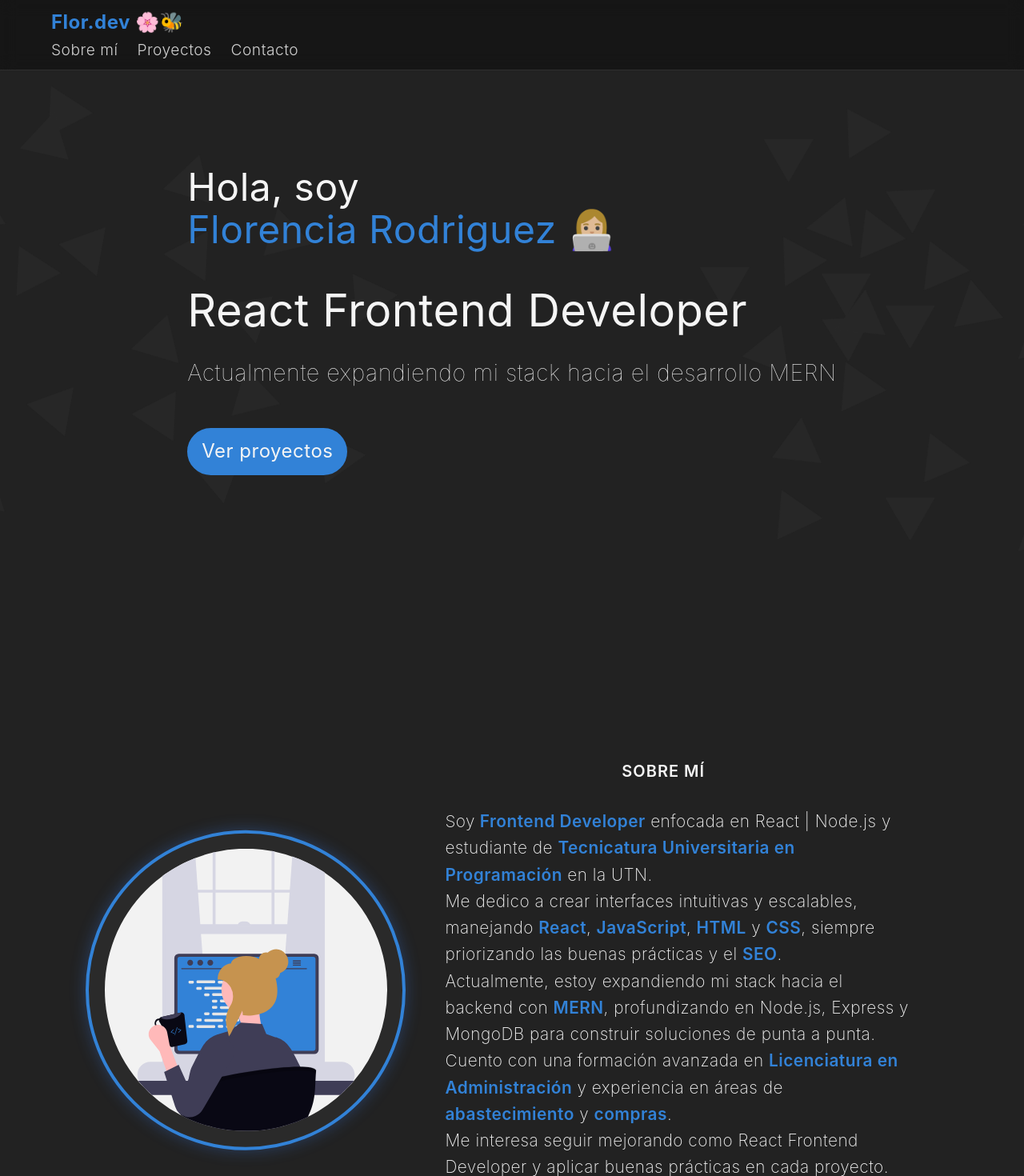
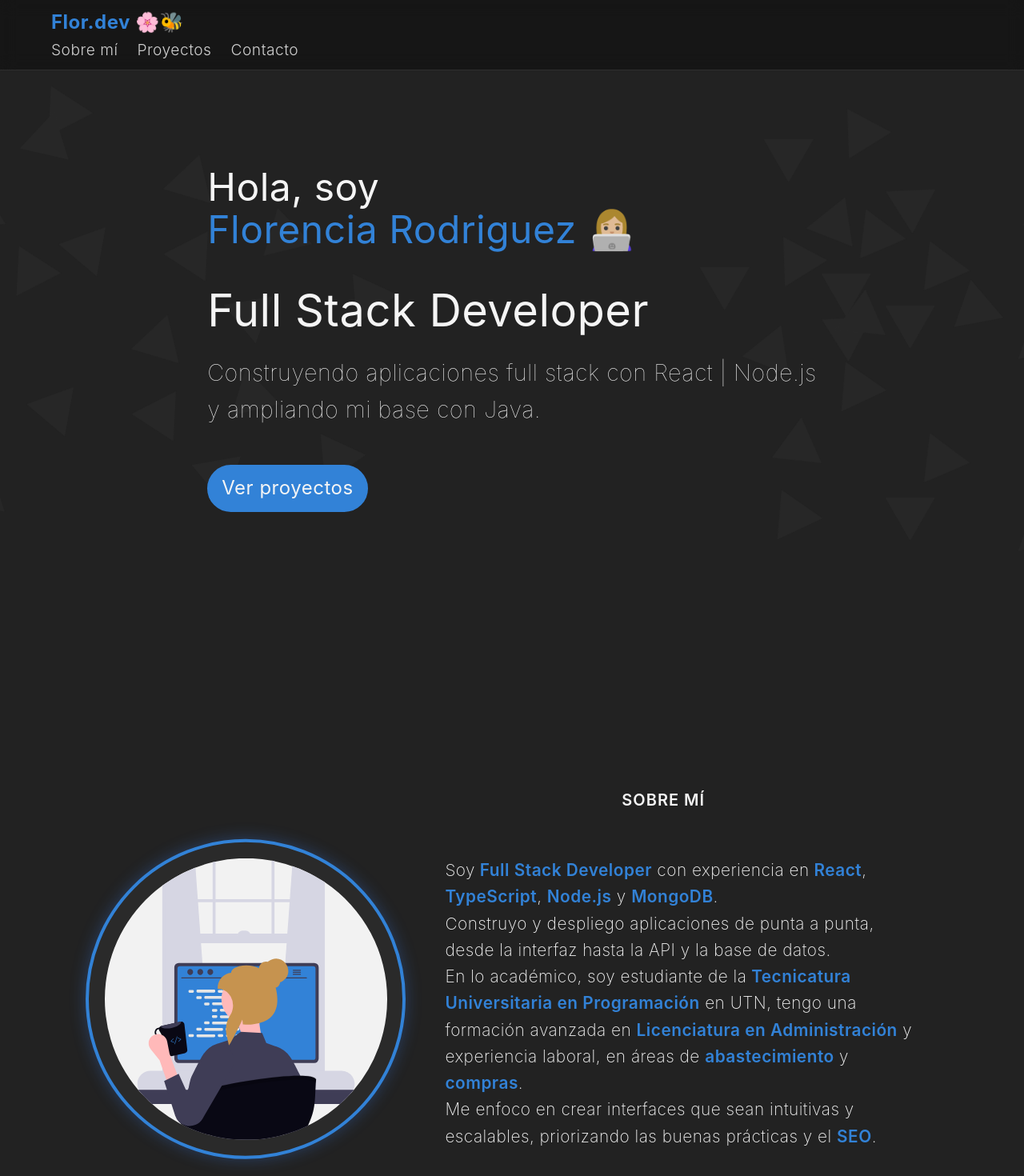
Before and after one commit to FlorR566/webPage, a React (Vite) app: page / in a window 1280 px wide. Shown: the top 1470 px of the page at 80% size. Built offline with nearby package versions, Linux system fonts and the light colour scheme.

Commit message:
refactor: actualizar perfil profesional y stack en Hero y About

```diff
--- a/index.html
+++ b/index.html
@@ -1,4 +1,4 @@
-<!DOCTYPE html>
+<!doctype html>
 <html lang="en">
   <head>
     <meta charset="UTF-8" />
@@ -11,7 +11,7 @@
       name="description"
       content="Portfolio de Florencia Rodríguez. Proyectos de desarrollo web en JavaScript, React, HTML, CSS y APIs. Contacto y trabajos recientes."
     />
-    <title>Florencia Rodríguez | Frontend Developer</title>
+    <title>Flor Rodriguez | Full Stack Developer</title>
     <link
       rel="apple-touch-icon"
       sizes="180x180"
--- a/src/components/About.jsx
+++ b/src/components/About.jsx
@@ -5,29 +5,27 @@ import { motion } from 'motion/react';
 const ABOUT_TEXT = (
   <>
     Soy
-    <strong className="strong"> Frontend Developer</strong> enfocada en React |
-    Node.js y estudiante de{' '}
+    <strong className="strong"> Full Stack Developer</strong> con experiencia en
+    <strong className="strong"> React</strong>,{' '}
+    <strong className="strong"> TypeScript</strong>,{' '}
+    <strong className="strong"> Node.js</strong> y{' '}
+    <strong className="strong"> MongoDB</strong>.
+    <br />
+    Construyo y despliego aplicaciones de punta a punta, desde la interfaz hasta
+    la API y la base de datos.
+    <br /> En lo académico, soy estudiante de la
     <strong className="strong">
-      {`\n`}
+      {' '}
       Tecnicatura Universitaria en Programación
     </strong>{' '}
-    en la UTN.
+    en UTN, tengo una formación avanzada en{' '}
+    <strong className="strong">Licenciatura en Administración</strong> y
+    experiencia laboral, en áreas de{' '}
+    <strong className="strong">abastecimiento</strong> y{' '}
+    <strong className="strong">compras</strong>.
     <br />
-    Me dedico a crear interfaces intuitivas y escalables, manejando{' '}
-    <strong className="strong">React</strong>,{' '}
-    <strong className="strong">JavaScript</strong>,{' '}
-    <strong className="strong">HTML</strong> y{' '}
-    <strong className="strong">CSS</strong>, siempre priorizando las buenas
-    prácticas y el <strong className="strong">SEO</strong>. <br /> Actualmente,
-    estoy expandiendo mi stack hacia el backend con{' '}
-    <strong className="strong">MERN</strong>, profundizando en Node.js, Express
-    y MongoDB para construir soluciones de punta a punta. <br />
-    Cuento con una formación avanzada en{' '}
-    <strong className="strong">Licenciatura en Administración</strong> y
-    experiencia en áreas de <strong className="strong">abastecimiento</strong> y{' '}
-    <strong className="strong">compras</strong>.
-    <br /> Me interesa seguir mejorando como React Frontend Developer y aplicar
-    buenas prácticas en cada proyecto.
+    Me enfoco en crear interfaces que sean intuitivas y escalables, priorizando
+    las buenas prácticas y el <strong className="strong"> SEO</strong>.
   </>
 );
 
--- a/src/components/Footer.jsx
+++ b/src/components/Footer.jsx
@@ -5,7 +5,7 @@ const Footer = () => {
     <>
       <footer>
         <p>
-          &copy; 2025 -
+          &copy; 2026 -
           <a
             href="https://github.com/FlorR566"
             target="_blank"
--- a/src/components/Hero.jsx
+++ b/src/components/Hero.jsx
@@ -38,11 +38,12 @@ const Hero = () => {
         </motion.h1>
 
         <motion.h2 variants={itemVariants} className="job-title">
-          React Frontend Developer
+          Full Stack Developer
         </motion.h2>
 
         <motion.h3 variants={itemVariants} className="stack-text">
-          Actualmente expandiendo mi stack hacia el desarrollo MERN
+          Construyendo aplicaciones full stack con React | Node.js <br />y
+          ampliando mi base con Java.
         </motion.h3>
 
         <motion.div variants={itemVariants}>
```
